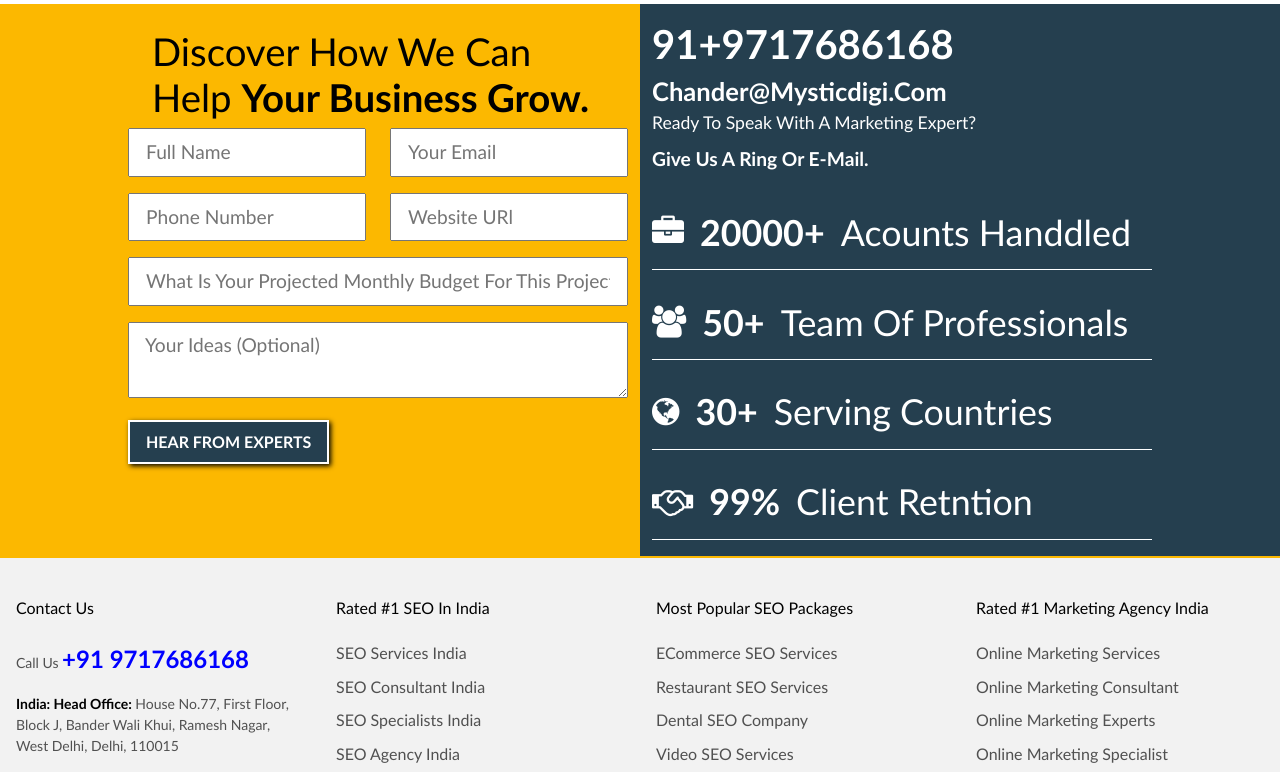
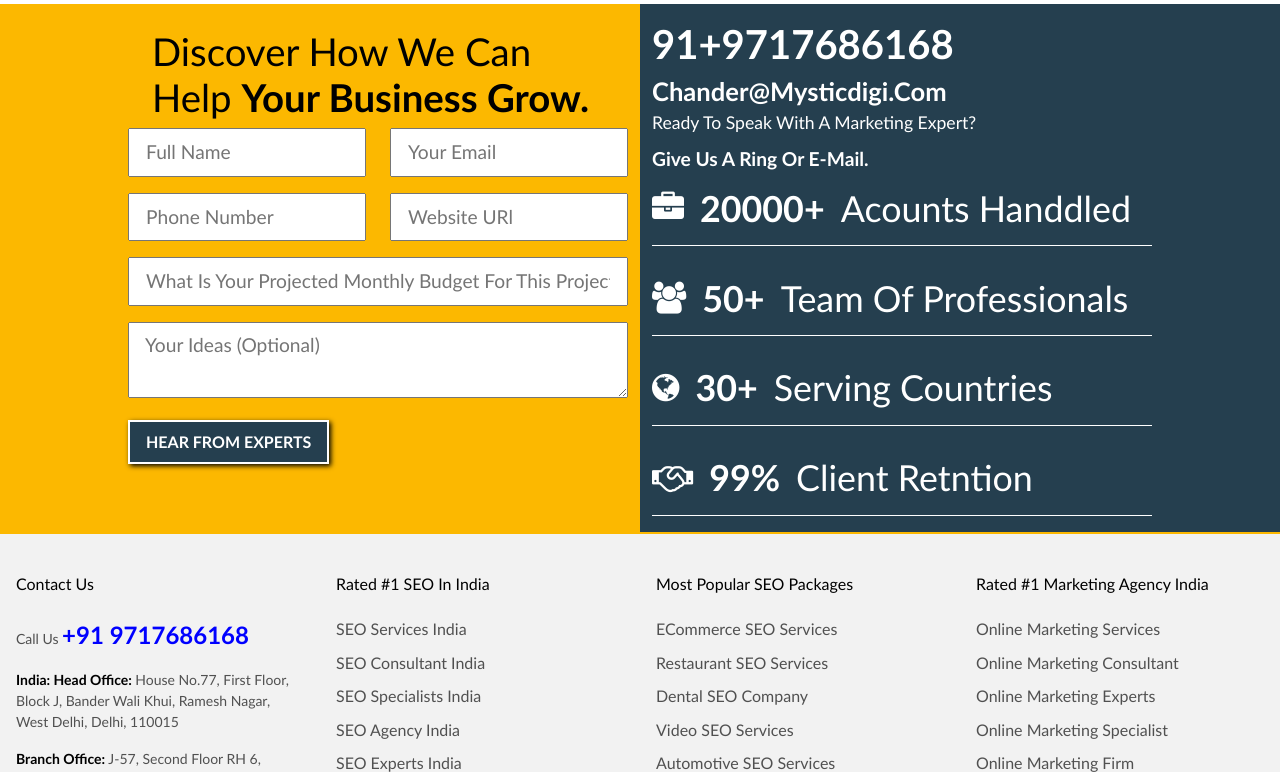
Before and after one commit to Deepak-gusaiwal/companyWebsite, a PHP site: page / in a window 1280 px wide. Shown: the part 1376-2148 px from the top of the page. Run offline with PHP 8.4, Linux system fonts and the light colour scheme.

Commit message:
make changes is contact section

```diff
--- a/includes/contactSection.php
+++ b/includes/contactSection.php
@@ -49,7 +49,7 @@
                 <span>Give us a ring or e-mail.</span>
             </div>
 
-            <div class="AboutInContactSection d-flex flex-column gap-3 mt-4">
+            <div class="AboutInContactSection d-flex flex-column gap-3 ">
 
                 <div class="contactContentBox">
                     <div class="iconBox">
```
